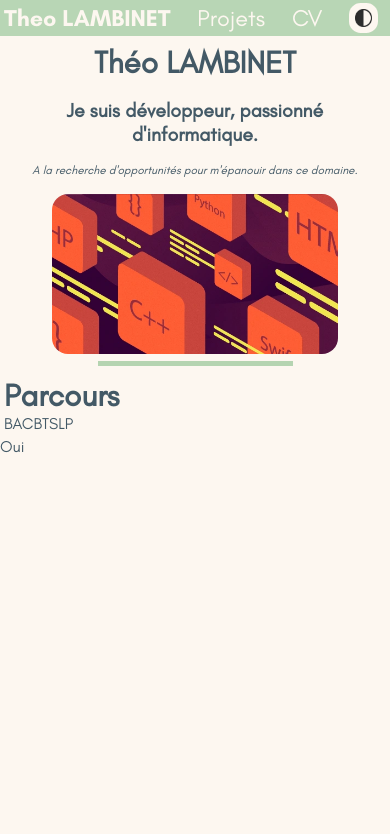
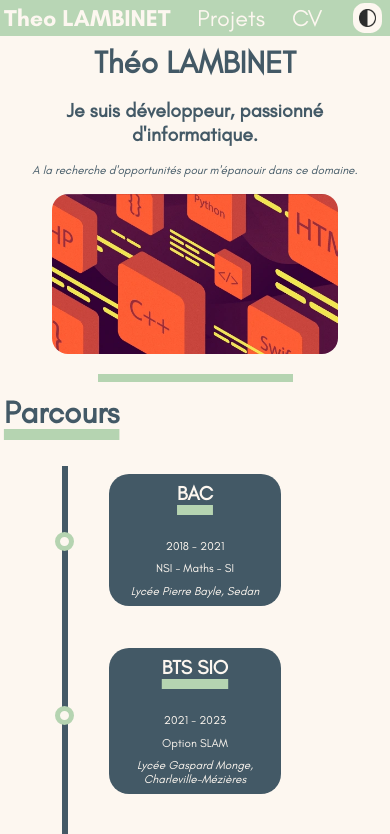
Before and after one commit to TheoLambinet/TheoLambinet.github.io, a Next.js app: page / in a window 390 px wide. Shown: the top 834 px of the page. Built offline with nearby package versions, Linux system fonts and the light colour scheme.

Commit message:
parcours fait (faut juste changer le responsive en bas

```diff
--- a/app/globals.css
+++ b/app/globals.css
@@ -30,7 +30,7 @@ html[data-theme="sombre"] {
 /* Défauts */
 html,
 body {
-  transition: .3s;
+
   max-width: 100vw;
   overflow-x: hidden;
 }
@@ -58,27 +58,28 @@ section {
   display: flex;
   flex-wrap: wrap;
   position: relative;
-  width: 100vw;
+  width: 100%;
   padding: 1%;
 }
 
 section:not(:last-of-type) {
   padding-bottom: 2%;
-  margin-bottom: 1%;
+  margin-bottom: 2%;
 }
 
 section:not(:last-of-type)::after {
   content: "";
   position: absolute;
   left: 25%;
-  bottom: 0;
+  bottom: -1vh;
   background-color: var(--vert);
-  height: .6vh;
+  height: 1vh;
   width: 50vw;
 }
 
 h2 {
-  font-size: 3.5vw;
+  font-size: 3.8vw;
+  text-decoration: underline 1.3vh var(--vert);
 }
 
 h3 {
@@ -89,7 +90,7 @@ h3 {
 header {
   display: flex;
   position: fixed;
-  width: 100vw;
+  width: 100%;
   align-items: center;
   gap: 2%;
   padding: 1%;
@@ -117,7 +118,7 @@ header>a:hover {
 header>button {
   display: flex;
   position: absolute;
-  right: 1.5%;
+  right: .8%;
   background: var(--fond);
   padding: 0.3%;
   border-radius: 40%;
@@ -149,13 +150,11 @@ footer {
   font-size: 1.6vw;
   text-align: center;
   padding: 1%;
-  transition: .1s;
   background: var(--vert);
   color: var(--fond);
 }
 
 footer img {
-  transition: 0.3s;
   width: 1.5vw;
 }
 
@@ -181,7 +180,7 @@ footer a>img:hover {
 
   header>button {
     padding: 1%;
-    right: 3%;
+    right: 2%;
   }
 
   header>button>img {
@@ -189,8 +188,8 @@ footer a>img:hover {
   }
 
   section:not(:last-of-type) {
-    padding-bottom: 3%;
-    margin-bottom: 1.5%;
+    padding-bottom: 5%;
+    margin-bottom: 4%;
   }
 
   h2 {
--- a/app/page.module.css
+++ b/app/page.module.css
@@ -5,6 +5,10 @@
 /* Présentation */
 .presentation {
     justify-content: space-between;
+}
+
+.presentation h2 {
+    text-decoration: none;
 }
 
 .presentation > div {
@@ -24,8 +28,70 @@
 }
 
 /* Parcours */
+.parcours {
+    justify-content: space-around;
+}
+
 .parcours > h2 {
     width: 100%;
+    margin-bottom: 8%;
+}
+
+.parcours > article {
+    display: flex;
+    flex-direction: column;
+    align-items: center;
+    gap: 1vh;
+    padding: 2%;
+    background-color: var(--texte);
+    color: var(--fond);
+    border-radius: 20px;
+}
+
+.parcours > article:hover {
+    transition: 0.3s;
+    outline: 1vh solid var(--vert);
+}
+
+.parcours > article > h3 {
+    margin-bottom: 3vh;
+    text-decoration: underline 1.2vh var(--vert);
+}
+
+.parcours > article > p {
+    font-size: 1.5vw;
+    text-align: center;
+    width: 18vw;
+}
+
+.parcours > article > p:last-of-type {
+    font-style: italic;
+}
+
+.parcours > article:first-of-type:before, .parcours > article:last-of-type:before {
+    content: "";
+    position: absolute;
+    left: 5%;
+    top: 30%;
+    width: 45vw;
+    height: 1vh;
+    background-color: var(--texte);
+    z-index: -1;
+}
+
+.parcours > article:last-of-type::before {
+    left: unset;
+    right: 5%;
+}
+
+.parcours > article::after {
+    content: "";
+    position: absolute;
+    top: 27%;
+    padding: .5%;
+    border: .7vw solid var(--vert);
+    border-radius: 50%;
+    background-color: var(--fond);
 }
 
 /* Responsive */
@@ -52,4 +118,40 @@
     .presentation p {
         font-size: 3vw;
     }
+
+    .parcours {
+        flex-direction: column;
+        align-items: center;
+        gap: 5vh;
+    }
+
+    .parcours > h2 {
+        margin-bottom: 0;
+    }
+
+    .parcours > article > p {
+        font-size: 3vw;
+        width: 40vw;
+    }
+
+    .parcours > article:first-of-type:before, .parcours > article:last-of-type:before {
+        margin-left: 0;
+        margin-top: -4%;
+        top: unset;
+        left: 16%;
+        width: 1.4vw;
+        height: 53vh;
+    }
+
+    .parcours > article:last-of-type:before {
+        bottom: -1.5%;
+    }
+
+    .parcours > article::after {
+        top: unset;
+        left: 14%;
+        margin-top: 6vh;
+        padding: 1.2%;
+        border-width: 1.5vw;
+    }
 }
--- a/app/page.tsx
+++ b/app/page.tsx
@@ -15,17 +15,40 @@ export default function Home() {
       <section className={styles.parcours}>
         <h2>Parcours</h2>
         <article>
-          BAC
+          <h3>BAC</h3>
+          <p>2018 - 2021</p>
+          <p>NSI - Maths - SI</p>
+          <p>Lycée Pierre Bayle, Sedan</p>
         </article>
         <article>
-          BTS
+          <h3>BTS SIO</h3>
+          <p>2021 - 2023</p>
+          <p>Option SLAM</p>
+          <p>Lycée Gaspard Monge, Charleville-Mézières</p>
         </article>
         <article>
-          LP
+          <h3>LP CRRW</h3>
+          <p>2023 - 2024</p>
+          <p>EiSINe, Charleville-Mézières</p>
+        </article>
+      </section>
+
+      <section className={styles.competences}>
+        <h2>Compétences</h2>
+        <article>
+          <h3>Langages</h3>
+          <p>Java, Python, C, HTML/CSS, PHP, SQL</p>
+        </article>
+        <article>
+          <h3>Frameworks</h3>
+          <p>Spring, Django, Bootstrap</p>
+        </article>
+        <article>
+          <h3>Outils</h3>
+          <p>Git, Docker, Jenkins, IntelliJ IDEA, Visual Studio Code</p>
         </article>
       </section>
       {/*
-      parcours
       compétences / outils
       Expériences professionnelles
       pour la page projet :
--- a/app/theme.tsx
+++ b/app/theme.tsx
@@ -1,5 +1,5 @@
 // Changement de thème
-export const changerTheme = () => {
+export const changerTheme = () : void => {
   // Récupérer le thème actuel
   const theme = getTheme();
 
```
